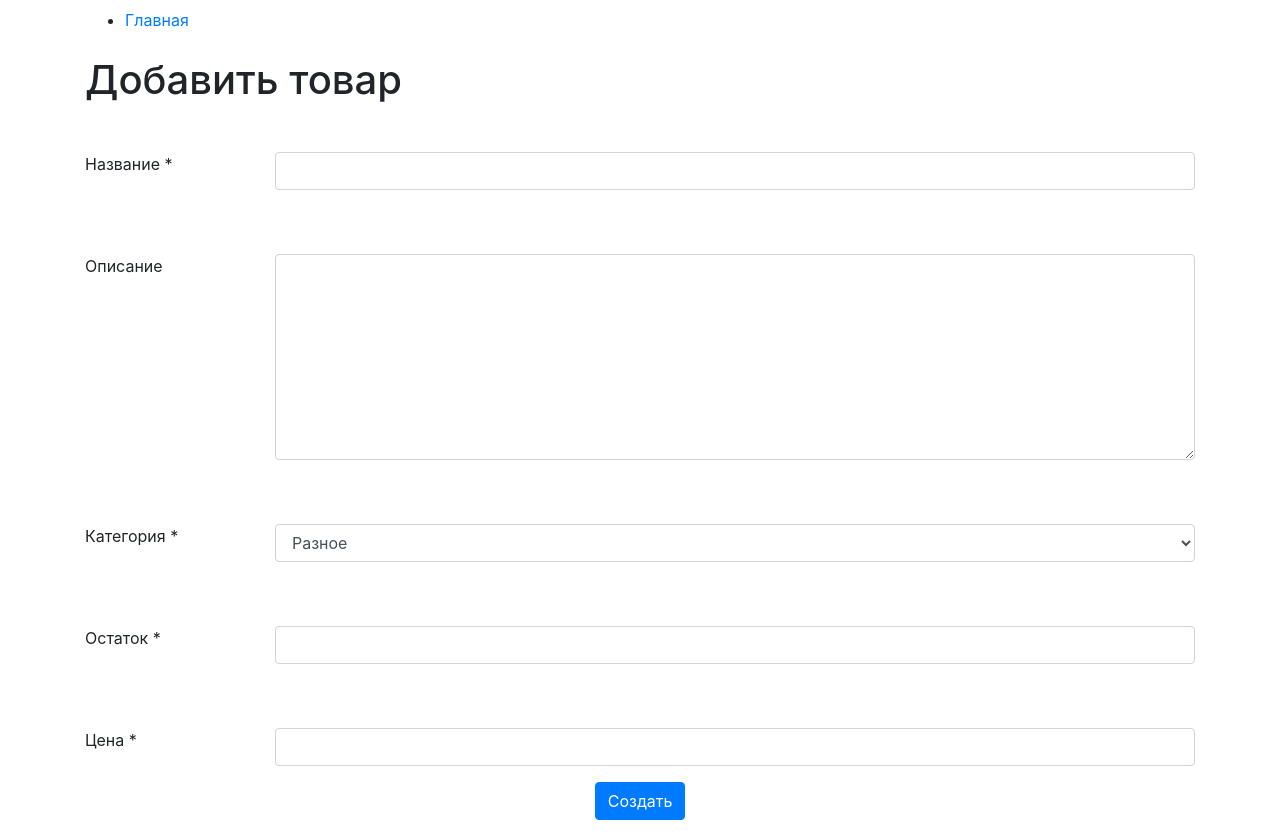
After one commit to MuctepK/e-commerce, a Django app: page /product/add in a window 1280 px wide. The commit adds this page. Run offline with Django 3.2, Linux system fonts and the light colour scheme; some libraries are stand-ins or nearby versions.

Commit message:
Добавлена возможность одного товара

```diff
--- a/requirements.txt
+++ b/requirements.txt
@@ -1,3 +1,4 @@
 Django==2.2
+django-widget-tweaks==1.4.5
 pytz==2019.2
 sqlparse==0.3.0
--- a/source/main/settings.py
+++ b/source/main/settings.py
@@ -37,6 +37,7 @@ INSTALLED_APPS = [
     'django.contrib.sessions',
     'django.contrib.messages',
     'django.contrib.staticfiles',
+    'widget_tweaks',
     'webapp',
 ]
 
--- a/source/main/urls.py
+++ b/source/main/urls.py
@@ -1,9 +1,10 @@
 from django.contrib import admin
 from django.urls import path
-from webapp.views import index_view, product_detail_view
+from webapp.views import index_view, product_detail_view, product_create_view
 
 urlpatterns = [
     path('admin/', admin.site.urls),
     path('', index_view, name='index'),
-    path('product/<int:pk>', product_detail_view, name='product_detail')
+    path('product/<int:pk>', product_detail_view, name='product_detail'),
+    path('product/add', product_create_view, name ='product_create')
 ]
--- /dev/null
+++ b/source/webapp/forms.py
@@ -0,0 +1,16 @@
+from django import forms
+from webapp.models import CATEGORY_CHOICES
+
+
+class ProductForm(forms.Form):
+    name = forms.CharField(max_length=100, label='Название', required=True)
+    description = forms.CharField(max_length=2000, label='Описание', required=False,
+                           widget=forms.Textarea(attrs={'rows': 8, 'cols': 15}))
+    category = forms.ChoiceField(label='Категория', required=True, choices=CATEGORY_CHOICES)
+    remain = forms.IntegerField(min_value=0, label='Остаток')
+    price = forms.DecimalField(max_digits=7, decimal_places=2, label='Цена')
+
+
+class SearchForm(forms.Form):
+    pattern = forms.CharField(max_length=100, required=True, label='',widget=forms.TextInput(attrs={
+        'placeholder': 'Введите имя'}))
--- a/source/webapp/models.py
+++ b/source/webapp/models.py
@@ -1,7 +1,7 @@
 from django.db import models
-
+PRODUCT_OTHER_CHOICE = 'other'
 CATEGORY_CHOICES = [
-    ('other', 'Разное'),
+    (PRODUCT_OTHER_CHOICE, 'Разное'),
     ('monitor', 'Мониторы'),
     ('hdd', 'Жесткие диски'),
     ('keyboard', 'Клавиатуры'),
@@ -13,7 +13,7 @@ CATEGORY_CHOICES = [
 class Product(models.Model):
     name = models.CharField(max_length=100, null=False, blank=False, verbose_name='Название')
     description = models.TextField(max_length=2000, null=True, blank=True, verbose_name='Описание')
-    category = models.CharField(max_length=50, null=False, blank=False, default=CATEGORY_CHOICES[0][0],
+    category = models.CharField(max_length=50, null=False, blank=False, default=PRODUCT_OTHER_CHOICE,
                                 choices=CATEGORY_CHOICES, verbose_name='Категория')
     remain = models.PositiveIntegerField(verbose_name='Остаток')
     price = models.DecimalField(max_digits=7, decimal_places=2, verbose_name='Стоимость')
--- /dev/null
+++ b/source/webapp/templates/create.html
@@ -0,0 +1,8 @@
+{% extends 'base.html' %}
+    {% block title %}Добавить товар{% endblock %}
+{% block content %}
+    <h1>Добавить товар</h1>
+    <form method="POST" action ="{% url 'product_create' %}">
+    {% include 'partial/product_form.html' with button_text='Создать' %}
+</form>
+{% endblock %}
--- a/source/webapp/templates/index.html
+++ b/source/webapp/templates/index.html
@@ -1,7 +1,6 @@
-
 {% extends 'base.html' %}
 {% block menu %}
-    <li><a href="">Добавить товар</a></li>
+    <li><a href="{% url 'product_create' %}">Добавить товар</a></li>
 {% endblock %}
 {% block content %}
     <h1 class="mt-3">Бобро пожаловать в наш магазин!</h1>
--- a/source/webapp/views.py
+++ b/source/webapp/views.py
@@ -1,5 +1,6 @@
-from django.shortcuts import render, get_object_or_404
-from webapp.models import Product, CATEGORY_CHOICES
+from django.shortcuts import render, get_object_or_404, redirect
+from webapp.models import Product
+from webapp.forms import ProductForm
 
 
 def index_view(request):
@@ -13,3 +14,21 @@ def product_detail_view(request, pk):
     return render(request, 'product.html', context={
         'product': product
     })
+
+def product_create_view(request):
+    if request.method == 'GET':
+        form = ProductForm()
+        return render(request, 'create.html', context=
+        {
+            'form': form
+        })
+    elif request.method == 'POST':
+        form = ProductForm(data=request.POST)
+        if not form.is_valid():
+            return render(request, 'create.html', context={'form': form})
+        Product.objects.create(name=form.cleaned_data['name'],
+                            description=form.cleaned_data['description'],
+                            category=form.cleaned_data['category'],
+                            remain = form.cleaned_data['remain'],
+                            price = form.cleaned_data['price'])
+        return redirect('index')
```
